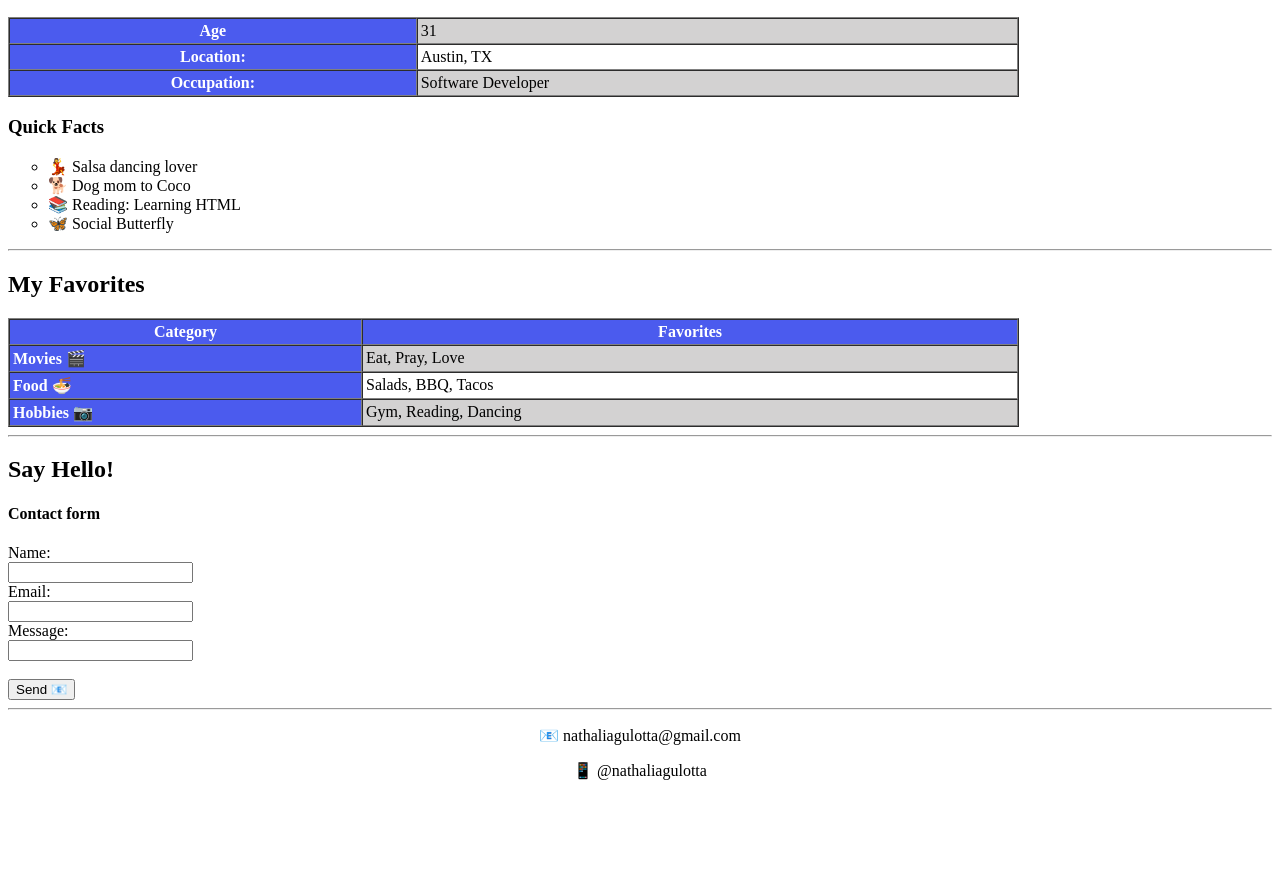
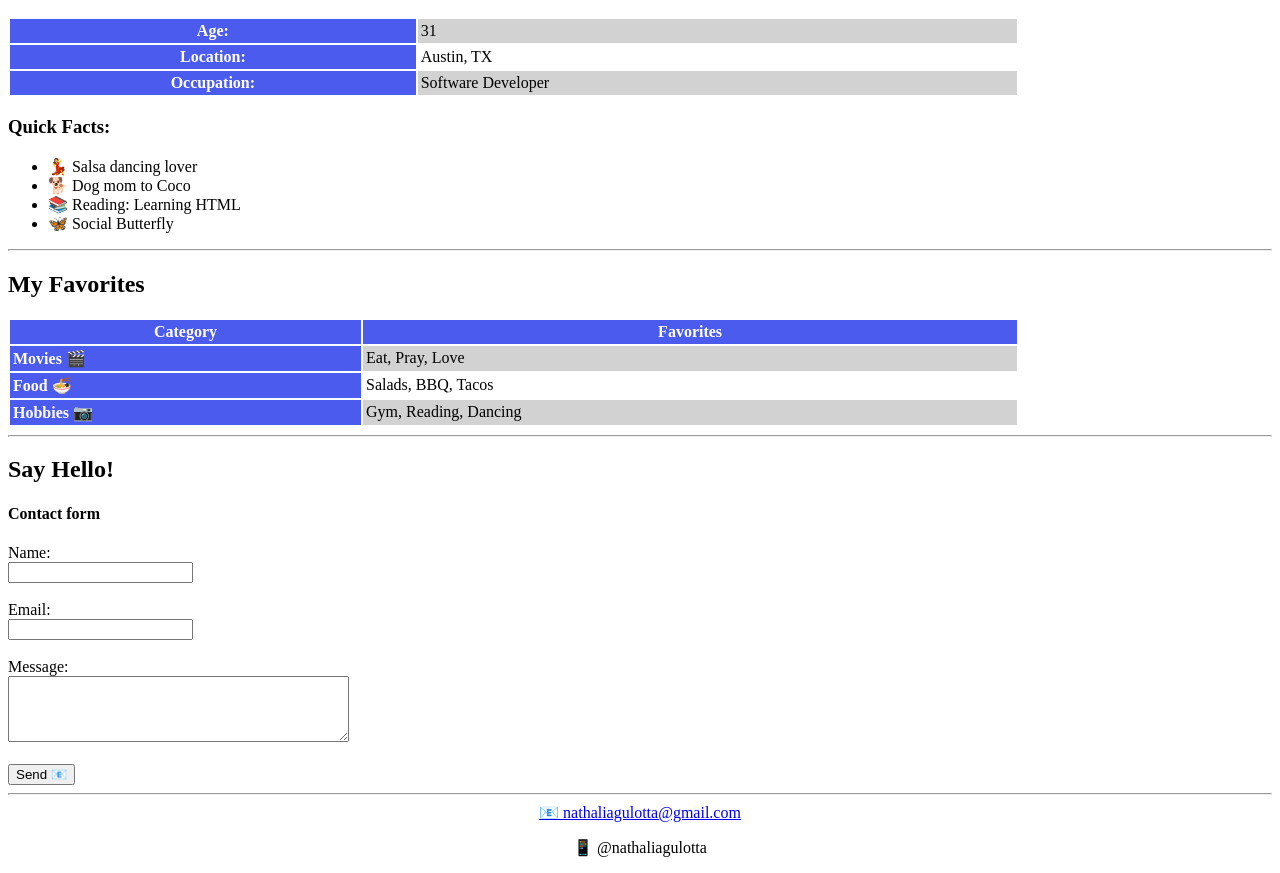
Before and after one commit to nathaliagulotta/project-personal-profile-html, a plain HTML site: page index.html in a window 1280 px wide. Shown: the part 368-1241 px from the top of the page. Before the commit the page ends 1164 px from the top, so only its background shows below. Drawn offline with Linux system fonts and the light colour scheme.

Commit message:
Final version

```diff
--- a/index.html
+++ b/index.html
@@ -11,14 +11,14 @@
         <h1>&#128075 Hi, I'm Nathalia!</h1>
         <p><i>Web Developer in training, salsa dancing enthusiats and dog mom</i></p>
     <hr></hr>
-    <div style="text-align: left;" </div>
+<div style="text-align: left;" </div>
 
 <h2>About Me</h2>
 
-<table border="1" style="width: 80%; height: 2%" cellpadding="3%" cellspacing="0">
+<table bordercolor="white"; border="1" style="width: 80%; height: 2%;" cellpadding="3%" cellspacing="0">
 
     <tr></tr>
-        <th style="text-align: center; color: white; background:  rgba(59, 77, 237, 0.916)"> Age </th>
+        <th style="text-align: center; color: white; background:  rgba(59, 77, 237, 0.916)"> Age: </th>
 
         <td style=" background:  rgba(207, 206, 206, 0.916)"> 31 </td>
     </tr>
@@ -32,9 +32,8 @@
       </tr>
    </table>
 
-   <h3>Quick Facts</h3>
-
-   <ul type="circle">
+   <h3>Quick Facts:</h3>
+ <ul>
     <li> &#x1f483; Salsa dancing lover </li>
     <li> &#x1f415; Dog mom to Coco </li>
     <li> &#x1f4da; Reading: Learning HTML </li>
@@ -46,7 +45,7 @@
 
     <h2>My Favorites</h2>
 
-  <table border="1" style="width: 80%; height: 2%" cellpadding="3%" cellspacing="0">
+  <table bordercolor="white"; border="1" style="width: 80%; height: 2%" cellpadding="3%" cellspacing="0">
 
     <th style="text-align: center; color: white; background:  rgba(59, 77, 237, 0.916)">Category</th>
     <th style="text-align: center; color: white; background:  rgba(59, 77, 237, 0.916)">Favorites</th>
@@ -69,24 +68,30 @@
 
     <h2>Say Hello!</h2>
 
-        <h4>Contact form</h4>
+
+  <h4>Contact form</h4>
+  <form action="#">
     <label for="name">Name: </label><br>
-    <input type="name" id="name"><br>
-
+    <input type="name" id="name">
+    <br>
+    <br>
     <label for="email">Email: </label><br>
-    <input type="email" id="email"><br>
-
+    <input type="email" id="email">
+    <br>
+    <br>
     <label for="message">Message: </label><br>
-    <input type="message" id="message"><br>
-<br>
-<button type="Button">Send &#128231</button>
+    <textarea type="message" rows="4" cols="40"></textarea>
+    <br>
+    <br>
+<button type="Button">Send &#128231;</button>
+    </form>
 
 
 <hr></hr>
-
-
-    <p style="text-align: center;">&#128231; nathaliagulotta@gmail.com</p>
-    <p style="text-align: center;">&#128241; @nathaliagulotta</p>
+<center>
+    <a href="www.gmail.com">&#128231; nathaliagulotta@gmail.com</a>
+    <p> &#128241; @nathaliagulotta</p>
+</center>
 
 </body>
 </html>
```
